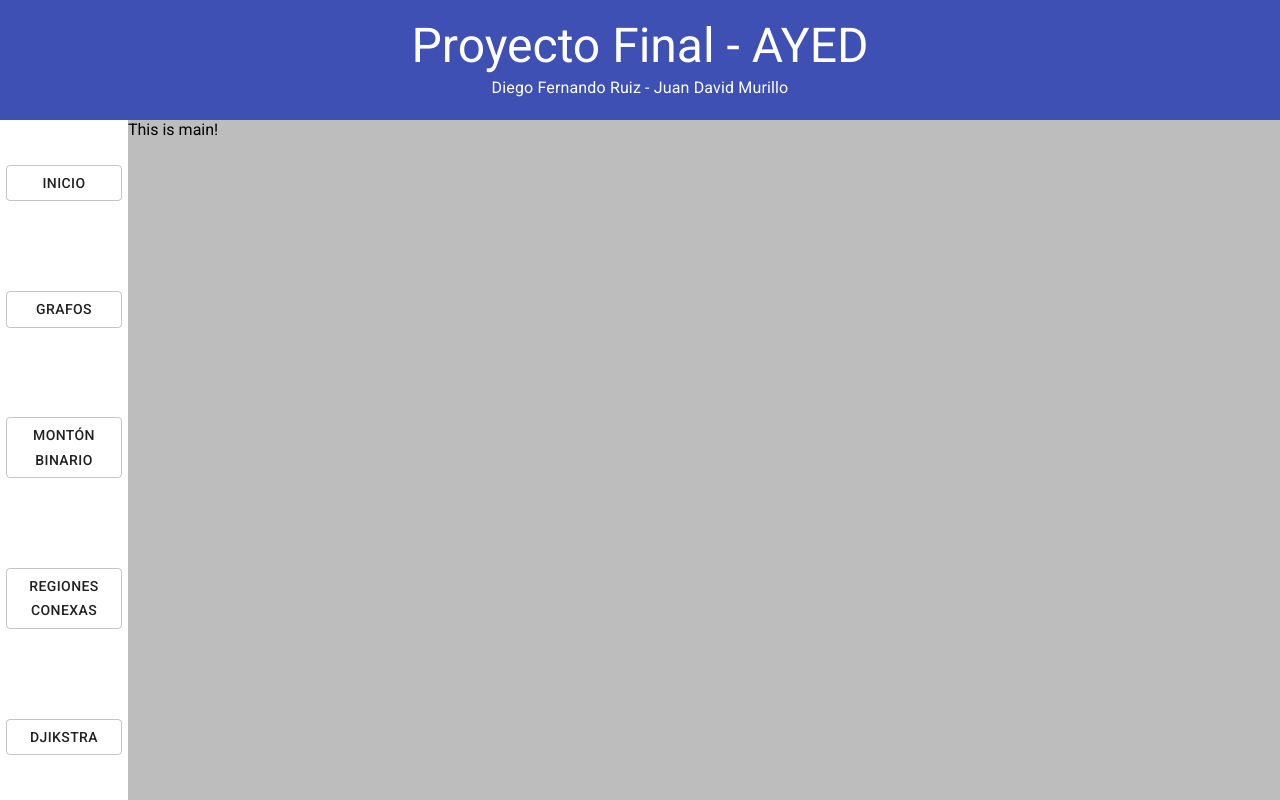
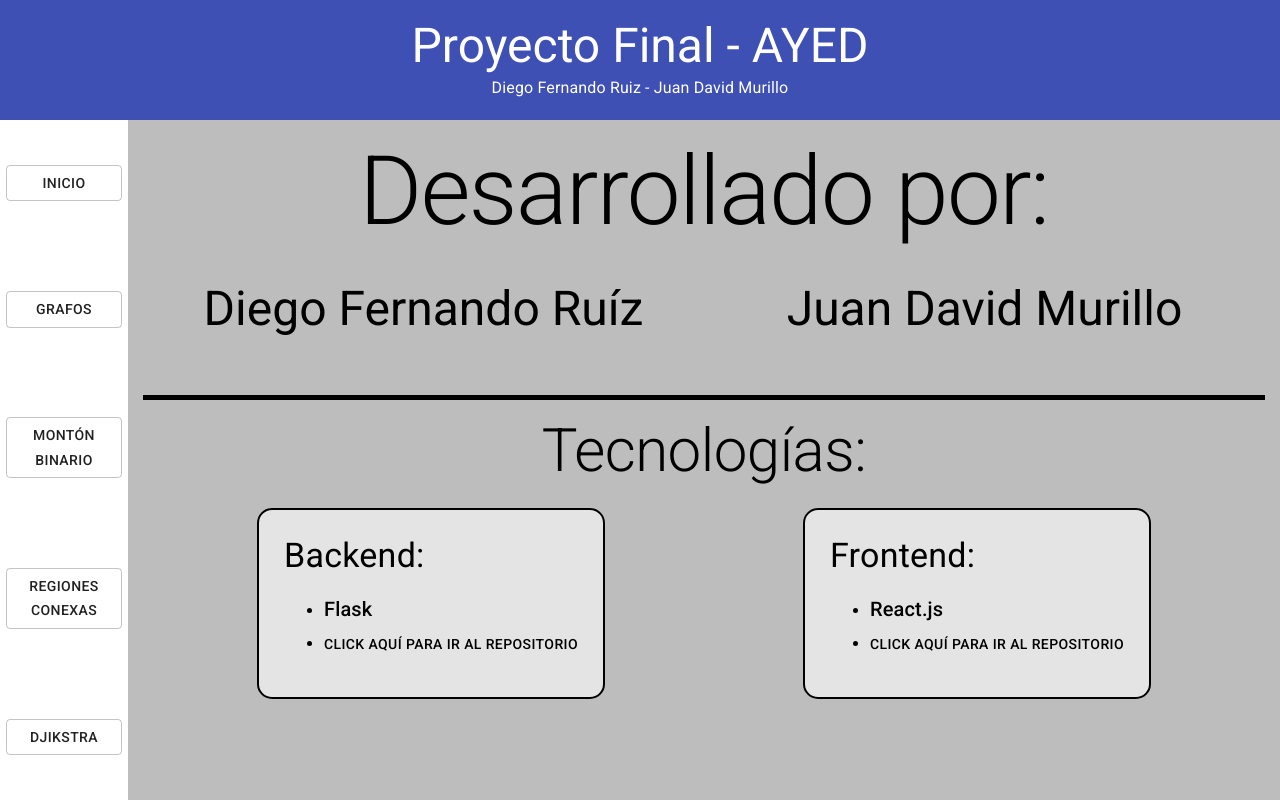
Before and after one commit to juancho20sp/final-ayed-frontend, a React (Create React App) app: page / in a window 1280 px wide. Built offline with nearby package versions, Linux system fonts and the light colour scheme.

Commit message:
Ready for release 1.0

```diff
--- a/src/Components/Main/Main.css
+++ b/src/Components/Main/Main.css
@@ -1,3 +1,73 @@
 .main__container {
-    background-color: transparent;
+    /* background-color: red; */
+    padding: 15px;
+
+    display: grid;
+    grid-template: 40% 1fr / 1fr;
 }
+
+.main__authors {
+    /* background-color: royalblue; */
+
+    /* padding-bottom: 0px; */
+
+    display: grid;
+    grid-template: repeat(2, 1fr) / 1fr;
+    justify-content: center;
+    align-items: center;
+}
+
+.main__authors>h3 {
+    /* background-color: seagreen; */
+    text-align: center;
+}
+
+
+.main__authors>div {
+    /* background-color: salmon; */
+
+    text-align: center;
+    height: 100%;
+    display: grid;
+    grid-template: 1fr / repeat(2, 1fr);
+}
+
+.main__authors>div>p:hover {
+    text-decoration: underline;
+    cursor: pointer;
+}
+
+.main__container>div:nth-child(2) {
+    /* background-color: rebeccapurple; */
+    border-top: 5px solid black;
+    padding: 15px;
+
+    text-align: center;
+}
+
+.main__container>div:nth-child(2)>div {
+    /* background-color: rosybrown; */
+
+    text-align: start;
+
+    display: grid;
+    grid-template: 1fr / repeat(2, 1fr);
+
+    justify-items: center;
+}
+
+.backend,
+.frontend {
+    background-color: rgba(255, 255, 255, 0.6);
+
+    border: 2px solid black;
+    border-radius: 15px;
+
+    padding: 25px;
+}
+
+.backend a:hover,
+.frontend a:hover {
+    text-decoration: underline;
+    cursor: pointer;
+}
--- a/src/Components/Main/Main.jsx
+++ b/src/Components/Main/Main.jsx
@@ -1,10 +1,105 @@
 import React from "react";
+import Typography from "@material-ui/core/Typography";
 import "./Main.css";
+
+const goToProfile = (profile) => {
+  window.open(profile, "_blank");
+};
+
+const goToRepo = (repo) => {
+  window.open(repo, "_blank");
+};
 
 const Main = (props) => {
   return (
     <div className="main__container">
-      <div>This is main!</div>
+      <div className="main__authors">
+        <Typography variant="h1" component="h3" gutterBottom>
+          Desarrollado por:
+        </Typography>
+        <div>
+          <Typography variant="h3" component="p" gutterBottom>
+            Diego Fernando Ruíz
+          </Typography>
+
+          <Typography
+            variant="h3"
+            component="p"
+            gutterBottom
+            onClick={() => {
+              goToProfile(
+                "https://www.linkedin.com/in/juan-david-murillo-giraldo-0a0b72169"
+              );
+            }}
+          >
+            Juan David Murillo
+          </Typography>
+        </div>
+      </div>
+
+      <div>
+        <Typography variant="h2" component="h3" gutterBottom>
+          Tecnologías:
+        </Typography>
+
+        <div>
+          <div className="backend">
+            <Typography variant="h4" component="h4" gutterBottom>
+              Backend:
+            </Typography>
+
+            <ul>
+              <li>
+                <Typography variant="h6" component="p" gutterBottom>
+                  Flask
+                </Typography>
+              </li>
+              <li>
+                <Typography
+                  variant="button"
+                  component="a"
+                  gutterBottom
+                  onClick={() => {
+                    goToRepo(
+                      "https://github.com/juancho20sp/final-ayed-backend"
+                    );
+                  }}
+                >
+                  Click aquí para ir al repositorio
+                </Typography>
+              </li>
+            </ul>
+          </div>
+
+          <div className="frontend">
+            <Typography variant="h4" component="h4" gutterBottom>
+              Frontend:
+            </Typography>
+
+            <ul>
+              <li>
+                <Typography variant="h6" component="p" gutterBottom>
+                  React.js
+                </Typography>
+              </li>
+              <li>
+                <Typography
+                  variant="button"
+                  component="a"
+                  gutterBottom
+                  onClick={() => {
+                    goToRepo(
+                      "https://github.com/juancho20sp/final-ayed-frontend"
+                    );
+                  }}
+                >
+                  Click aquí para ir al repositorio
+                </Typography>
+              </li>
+            </ul>
+          </div>
+        </div>
+      </div>
     </div>
   );
 };
```
